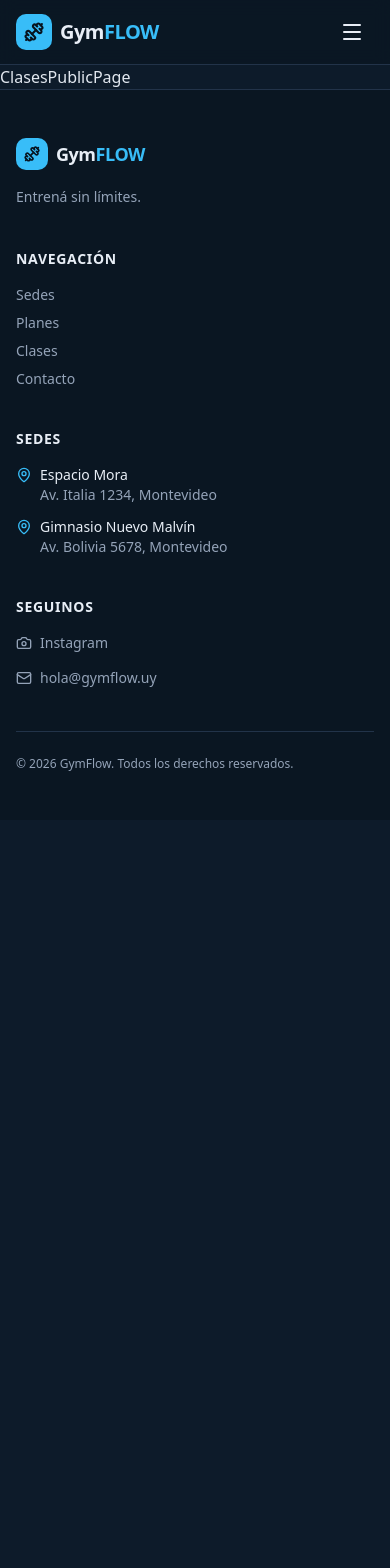
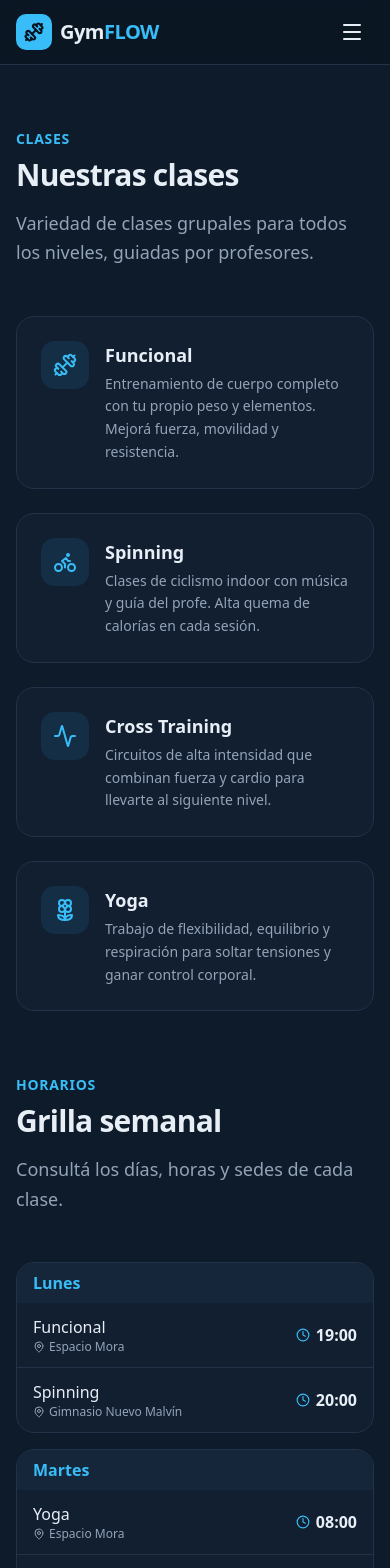
Before and after one commit to ignaciocomp/GymFlow, a React (Vite) app in the folder frontend/: page /clases in a window 390 px wide. Shown: the top 1568 px of the page. Before the commit the page ends 844 px from the top, so only its background shows below. Built offline with nearby package versions, Linux system fonts and the light colour scheme.

Commit message:
feat(public): pagina de clases con grilla de horarios

```diff
--- /dev/null
+++ b/frontend/src/components/public/ClaseHorarioTabla.tsx
@@ -0,0 +1,99 @@
+import { Clock, MapPin } from 'lucide-react'
+import type { HorarioDia } from '@/content/site'
+
+/**
+ * Grilla semanal de horarios de clases.
+ *
+ * - Desktop: una tabla (`<table>`) con una fila por día y, en cada celda, las
+ *   clases del día con su hora, nombre y sede.
+ * - Mobile: la tabla se oculta y se muestra una lista apilada por día (misma
+ *   info, más cómoda en pantallas chicas).
+ */
+export default function ClaseHorarioTabla({ horarios }: { horarios: readonly HorarioDia[] }) {
+  return (
+    <div>
+      {/* Tabla (desktop) */}
+      <div className="hidden overflow-hidden rounded-2xl border border-[var(--public-border)] md:block">
+        <table className="w-full border-collapse text-left text-sm">
+          <caption className="sr-only">Grilla semanal de clases por día</caption>
+          <thead>
+            <tr className="bg-[var(--public-surface-2)]">
+              <th scope="col" className="w-40 px-5 py-3 font-semibold text-[var(--public-text)]">
+                Día
+              </th>
+              <th scope="col" className="px-5 py-3 font-semibold text-[var(--public-text)]">
+                Clases
+              </th>
+            </tr>
+          </thead>
+          <tbody>
+            {horarios.map((d) => (
+              <tr
+                key={d.dia}
+                className="border-t border-[var(--public-border)] align-top"
+              >
+                <th
+                  scope="row"
+                  className="px-5 py-4 font-semibold text-[var(--public-accent)]"
+                >
+                  {d.dia}
+                </th>
+                <td className="px-5 py-4">
+                  <ul className="flex flex-wrap gap-2">
+                    {d.items.map((it) => (
+                      <li
+                        key={`${it.hora}-${it.clase}`}
+                        className="rounded-lg border border-[var(--public-border)] bg-[var(--public-surface)] px-3 py-2"
+                      >
+                        <span className="flex items-center gap-1.5 font-semibold tabular-nums text-[var(--public-text)]">
+                          <Clock className="h-3.5 w-3.5 text-[var(--public-accent)]" aria-hidden="true" />
+                          {it.hora}
+                        </span>
+                        <span className="mt-0.5 block text-[var(--public-text)]">{it.clase}</span>
+                        <span className="mt-0.5 flex items-center gap-1 text-xs text-[var(--public-muted)]">
+                          <MapPin className="h-3 w-3" aria-hidden="true" />
+                          {it.sede}
+                        </span>
+                      </li>
+                    ))}
+                  </ul>
+                </td>
+              </tr>
+            ))}
+          </tbody>
+        </table>
+      </div>
+
+      {/* Lista por día (mobile) */}
+      <div className="space-y-4 md:hidden">
+        {horarios.map((d) => (
+          <div
+            key={d.dia}
+            className="overflow-hidden rounded-2xl border border-[var(--public-border)] bg-[var(--public-surface)]"
+          >
+            <h3 className="bg-[var(--public-surface-2)] px-4 py-2 font-semibold text-[var(--public-accent)]">
+              {d.dia}
+            </h3>
+            <ul className="divide-y divide-[var(--public-border)]">
+              {d.items.map((it) => (
+                <li key={`${it.hora}-${it.clase}`} className="flex items-center justify-between gap-3 px-4 py-3">
+                  <div>
+                    <span className="block font-medium text-[var(--public-text)]">{it.clase}</span>
+                    <span className="flex items-center gap-1 text-xs text-[var(--public-muted)]">
+                      <MapPin className="h-3 w-3" aria-hidden="true" />
+                      {it.sede}
+                    </span>
+                  </div>
+                  <span className="flex shrink-0 items-center gap-1.5 font-semibold tabular-nums text-[var(--public-text)]">
+                    <Clock className="h-3.5 w-3.5 text-[var(--public-accent)]" aria-hidden="true" />
+                    {it.hora}
+                  </span>
+                </li>
+              ))}
+            </ul>
+          </div>
+        ))}
+      </div>
+    </div>
+  )
+}
--- a/frontend/src/pages/public/ClasesPublicPage.tsx
+++ b/frontend/src/pages/public/ClasesPublicPage.tsx
@@ -1,4 +1,56 @@
-/** Stub (Phase 1). La página de clases real se hace en Phase 2. */
+import { site } from '@/content/site'
+import Seo from '@/components/public/Seo'
+import Section from '@/components/public/Section'
+import ClaseHorarioTabla from '@/components/public/ClaseHorarioTabla'
+import { getClaseIcon } from '@/components/public/icons'
+
 export default function ClasesPublicPage() {
-  return <div>ClasesPublicPage</div>
+  return (
+    <>
+      <Seo
+        title={`Clases — ${site.nombre}`}
+        description={`Clases grupales en ${site.nombre}: funcional, spinning, cross training y yoga, con su grilla semanal de horarios.`}
+        path="/clases"
+      />
+
+      {/* Tipos de clase */}
+      <Section
+        eyebrow="Clases"
+        title="Nuestras clases"
+        subtitle="Variedad de clases grupales para todos los niveles, guiadas por profesores."
+      >
+        <div className="grid gap-6 sm:grid-cols-2">
+          {site.clases.map((clase) => {
+            const Icon = getClaseIcon(clase.icono)
+            return (
+              <article
+                key={clase.nombre}
+                className="flex gap-4 rounded-2xl border border-[var(--public-border)] bg-[var(--public-surface)] p-6"
+              >
+                <span className="grid h-12 w-12 shrink-0 place-items-center rounded-xl bg-[var(--public-accent)]/10 text-[var(--public-accent)]">
+                  <Icon className="h-6 w-6" aria-hidden="true" />
+                </span>
+                <div>
+                  <h2 className="text-lg font-bold text-[var(--public-text)]">{clase.nombre}</h2>
+                  <p className="mt-1 text-sm leading-relaxed text-[var(--public-muted)]">
+                    {clase.descripcion}
+                  </p>
+                </div>
+              </article>
+            )
+          })}
+        </div>
+      </Section>
+
+      {/* Grilla de horarios */}
+      <Section
+        eyebrow="Horarios"
+        title="Grilla semanal"
+        subtitle="Consultá los días, horas y sedes de cada clase."
+        className="pt-0"
+      >
+        <ClaseHorarioTabla horarios={site.horarios} />
+      </Section>
+    </>
+  )
 }
```
Also changed, not shown: 1 other file (tests, documents, lock files or other folders).
